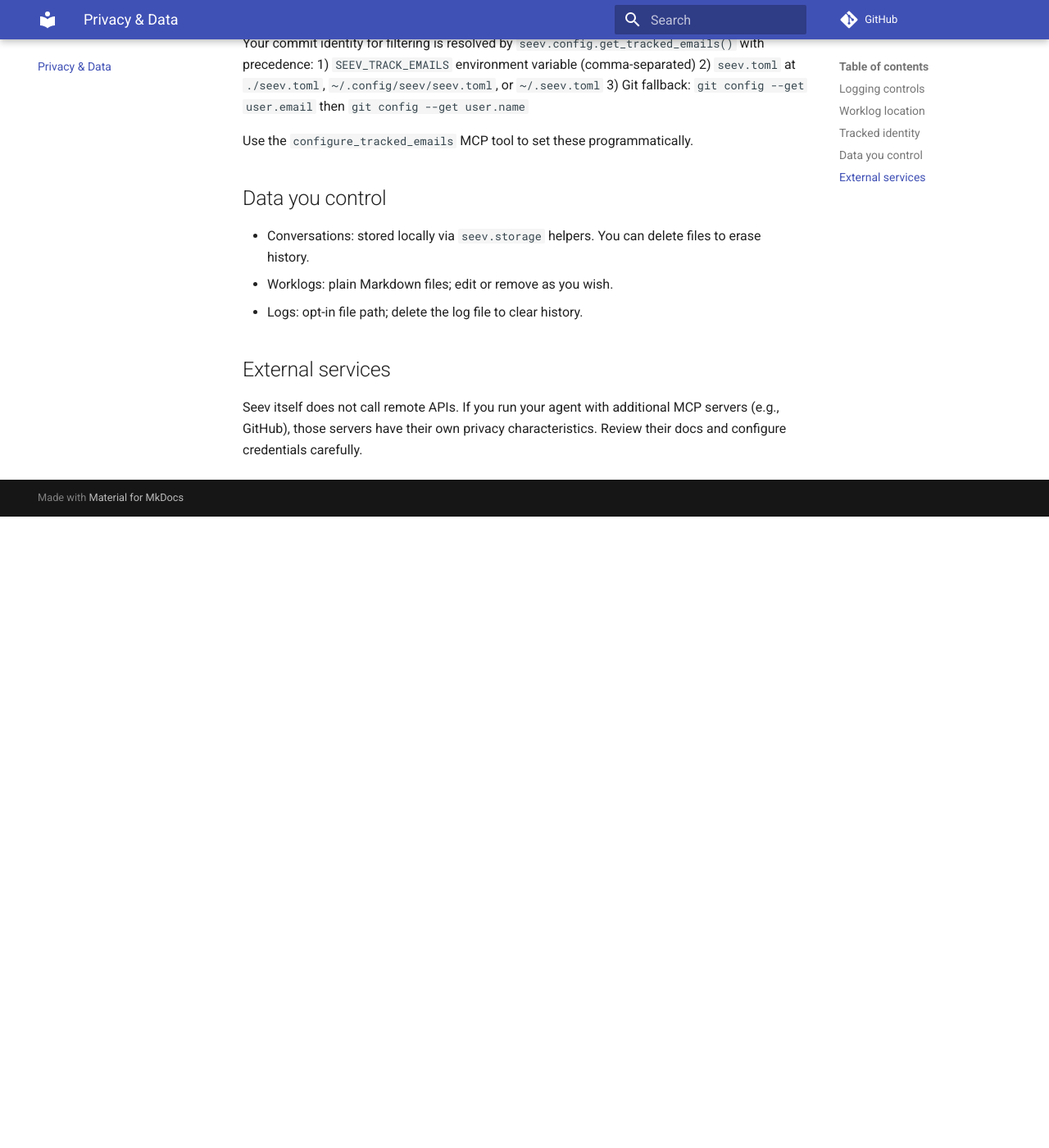
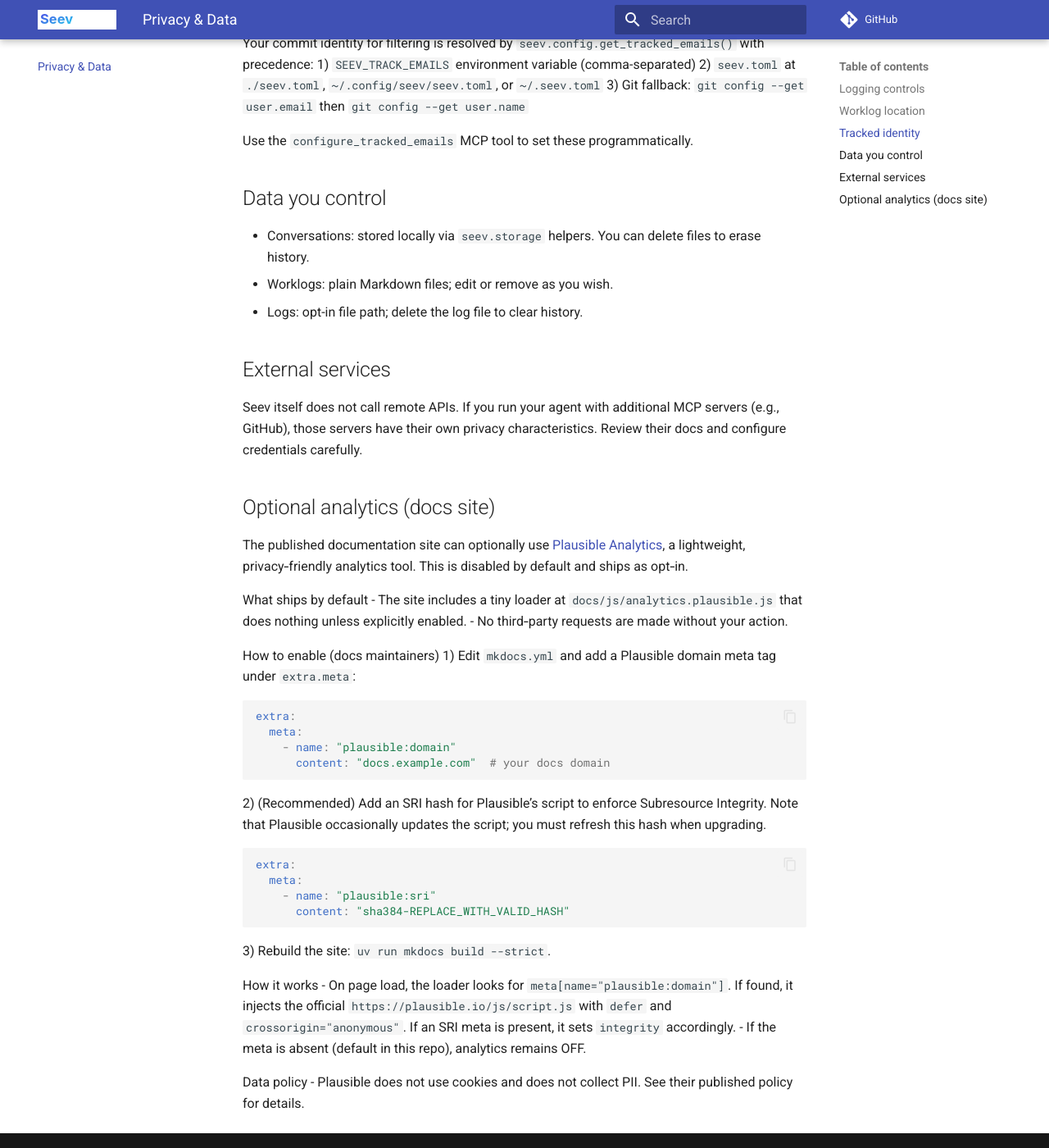
Before and after one commit to bcosynot/glin, an MkDocs documentation site: the page built from docs/privacy-and-data.md, in a window 1280 px wide and 1400 px high, scrolled down 1177 px. Shown: the whole window at 82% size. Built offline with MkDocs 1.6.1 and Material for MkDocs 9.7.7, drawn with Linux system fonts in a browser that asks for light colours; comment, search, counter and statistics services are not loaded; before the commit the page ends 1807 px from its top, so only the background shows below that.

Commit message:
[Junie]: feat(seo): add SEO, theming, and optional analytics (#95)
* feat(seo): add SEO, theming, and optional analytics
 The solution enabled SEO and sharing features including sitemap, robots.txt, metadata, and optional analytics in MkDocs. It added light theming with accessible SVG assets and included optional Schema.org JSON-LD for SoftwareApplication. Verification steps confirm the build outputs and optional analytics loading behave as specified.

* Update social.svg

---------

Co-authored-by: jetbrains-junie[bot] <201638009+jetbrains-junie[bot]@users.noreply.github.com>
Co-authored-by: Vivek Ranjan <bcosynot@users.noreply.github.com>

````diff
--- /dev/null
+++ b/docs/js/analytics.plausible.js
@@ -0,0 +1,40 @@
+/* Optional Plausible analytics loader for MkDocs (opt‑in, disabled by default)
+ * How to enable (build-time agnostic):
+ *  1) In mkdocs.yml, add a page- or site-level meta tag under `extra.meta`:
+ *       - name: "plausible:domain"
+ *         content: "example.com"   // your docs domain
+ *     (By default, this repo does NOT include it, so analytics is OFF.)
+ *  2) Optionally add an SRI hash meta if you want Subresource Integrity:
+ *       - name: "plausible:sri"
+ *         content: "sha384-..."
+ *  3) Rebuild the site. This script will inject the official Plausible script
+ *     with `defer` and `crossorigin="anonymous"` only when the meta is present.
+ *
+ * Notes
+ * - No PII is collected by Plausible. See https://plausible.io/data-policy
+ * - SRI hashes change when Plausible updates their script. If you set SRI,
+ *   be prepared to update the hash when upgrading. Leaving it unset skips SRI.
+ */
+(function () {
+  try {
+    var metaDomain = document.querySelector('meta[name="plausible:domain"]');
+    if (!metaDomain || !metaDomain.content) {
+      return; // analytics remains disabled by default
+    }
+    var domain = metaDomain.content.trim();
+    if (!domain) return;
+
+    var sriMeta = document.querySelector('meta[name="plausible:sri"]');
+    var script = document.createElement('script');
+    script.setAttribute('defer', '');
+    script.setAttribute('data-domain', domain);
+    script.setAttribute('src', 'https://plausible.io/js/script.js');
+    script.setAttribute('crossorigin', 'anonymous');
+    if (sriMeta && sriMeta.content) {
+      script.setAttribute('integrity', sriMeta.content.trim());
+    }
+    document.head.appendChild(script);
+  } catch (_) {
+    // fail closed: do nothing
+  }
+})();
--- /dev/null
+++ b/docs/js/schema.software.js
@@ -0,0 +1,24 @@
+/* Optional Schema.org SoftwareApplication JSON-LD for Seev.
+ * Enabled by default on all pages; harmless if ignored by crawlers.
+ * If you need to disable, remove this file from mkdocs.yml extra_javascript.
+ */
+(function () {
+  try {
+    var data = {
+      "@context": "https://schema.org",
+      "@type": "SoftwareApplication",
+      "name": "Seev",
+      "applicationCategory": "DeveloperApplication",
+      "operatingSystem": "Windows, macOS, Linux",
+      "description": "Seev turns your real work—commits, PRs, and AI conversations—into a clean daily worklog.",
+      "url": "https://bcosynot.github.io/seev/",
+      "softwareVersion": "0.x",
+      "offers": {"@type": "Offer", "price": "0", "priceCurrency": "USD"},
+      "publisher": {"@type": "Organization", "name": "Seev Project"}
+    };
+    var script = document.createElement('script');
+    script.type = 'application/ld+json';
+    script.textContent = JSON.stringify(data);
+    document.head.appendChild(script);
+  } catch(_) {}
+})();
--- a/docs/privacy-and-data.md
+++ b/docs/privacy-and-data.md
@@ -49,3 +49,35 @@ Use the `configure_tracked_emails` MCP tool to set these programmatically.
 ## External services
 
 Seev itself does not call remote APIs. If you run your agent with additional MCP servers (e.g., GitHub), those servers have their own privacy characteristics. Review their docs and configure credentials carefully.
+
+## Optional analytics (docs site)
+
+The published documentation site can optionally use [Plausible Analytics](https://plausible.io/), a lightweight, privacy‑friendly analytics tool. This is disabled by default and ships as opt‑in.
+
+What ships by default
+- The site includes a tiny loader at `docs/js/analytics.plausible.js` that does nothing unless explicitly enabled.
+- No third‑party requests are made without your action.
+
+How to enable (docs maintainers)
+1) Edit `mkdocs.yml` and add a Plausible domain meta tag under `extra.meta`:
+   ```yaml
+   extra:
+     meta:
+       - name: "plausible:domain"
+         content: "docs.example.com"  # your docs domain
+   ```
+2) (Recommended) Add an SRI hash for Plausible’s script to enforce Subresource Integrity. Note that Plausible occasionally updates the script; you must refresh this hash when upgrading.
+   ```yaml
+   extra:
+     meta:
+       - name: "plausible:sri"
+         content: "sha384-REPLACE_WITH_VALID_HASH"
+   ```
+3) Rebuild the site: `uv run mkdocs build --strict`.
+
+How it works
+- On page load, the loader looks for `meta[name="plausible:domain"]`. If found, it injects the official `https://plausible.io/js/script.js` with `defer` and `crossorigin="anonymous"`. If an SRI meta is present, it sets `integrity` accordingly.
+- If the meta is absent (default in this repo), analytics remains OFF.
+
+Data policy
+- Plausible does not use cookies and does not collect PII. See their published policy for details.
--- a/mkdocs.yml
+++ b/mkdocs.yml
@@ -1,11 +1,20 @@
 site_name: Seev
-site_description: "Seev documentation (Phase 1 skeleton)"
-site_url: "https://bcosynot.github.io/seev/"  # temporary
+site_description: "Seev — Your worklog, without the work."
+site_url: "https://bcosynot.github.io/seev/"
 repo_url: "https://github.com/bcosynot/seev"
 edit_uri: "edit/main/docs/"
 
 theme:
   name: material
+  logo: assets/logo.svg
+  favicon: assets/favicon.svg
+  palette:
+    - scheme: default
+      primary: indigo
+      accent: indigo
+    - scheme: slate
+      primary: indigo
+      accent: indigo
   features:
     - navigation.tabs
     - content.code.copy
@@ -19,6 +28,29 @@ plugins:
   - git-revision-date-localized:
       fallback_to_build_date: true
       strict: false
+
+extra:
+  social:
+    - icon: fontawesome/brands/github
+      link: https://github.com/bcosynot/seev
+      name: GitHub
+  meta:
+    - name: "twitter:card"
+      content: "summary_large_image"
+    - property: "og:title"
+      content: "Seev — Your worklog, without the work."
+    - property: "og:description"
+      content: "Seev turns your real work—commits, PRs, and AI conversations—into a clean daily worklog."
+    - property: "og:image"
+      content: "assets/social.svg"
+    - property: "og:url"
+      content: "https://bcosynot.github.io/seev/"
+    - name: "theme-color"
+      content: "#4f46e5"
+
+extra_javascript:
+  - js/analytics.plausible.js
+  - js/schema.software.js
 
 markdown_extensions:
   - admonition
````
Also changed, not shown: docs/index.md (+6 -0 lines), docs/assets/favicon.svg (added), docs/assets/logo.svg (added), docs/assets/social.svg (added).
